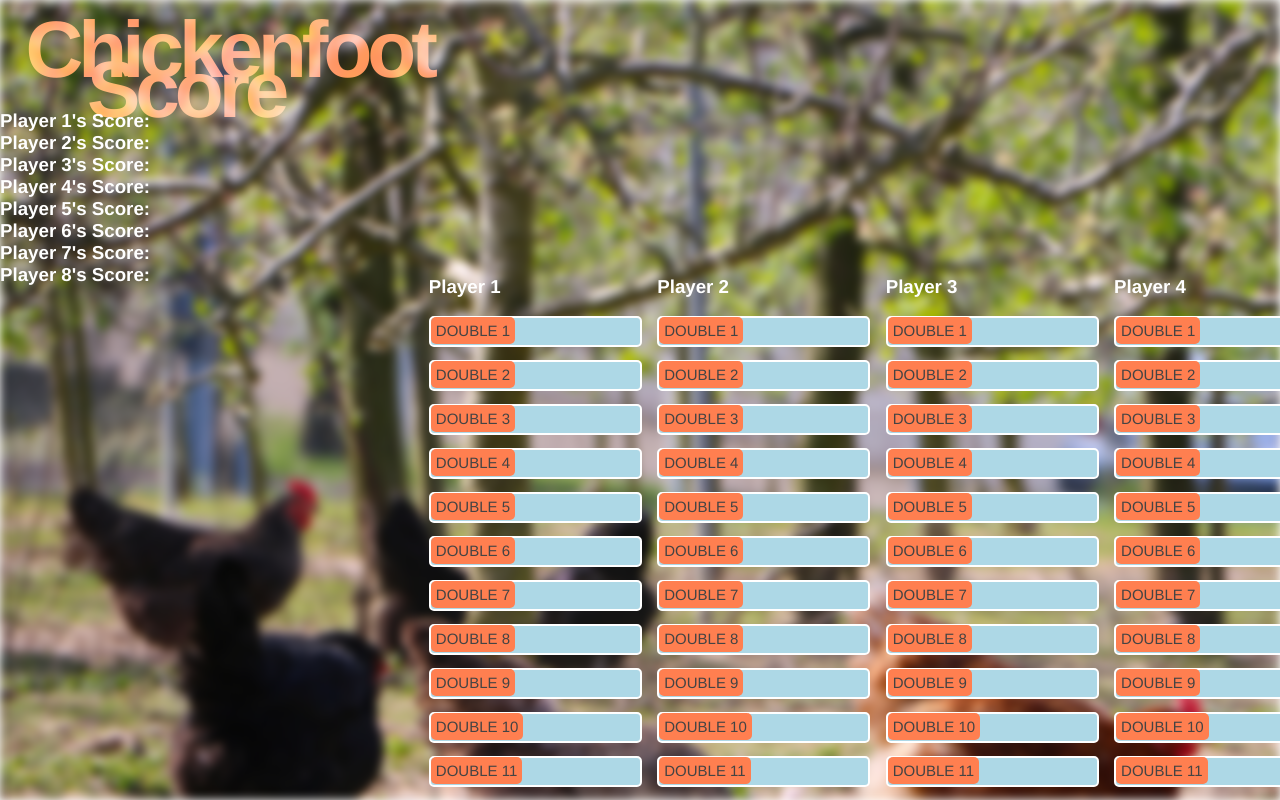
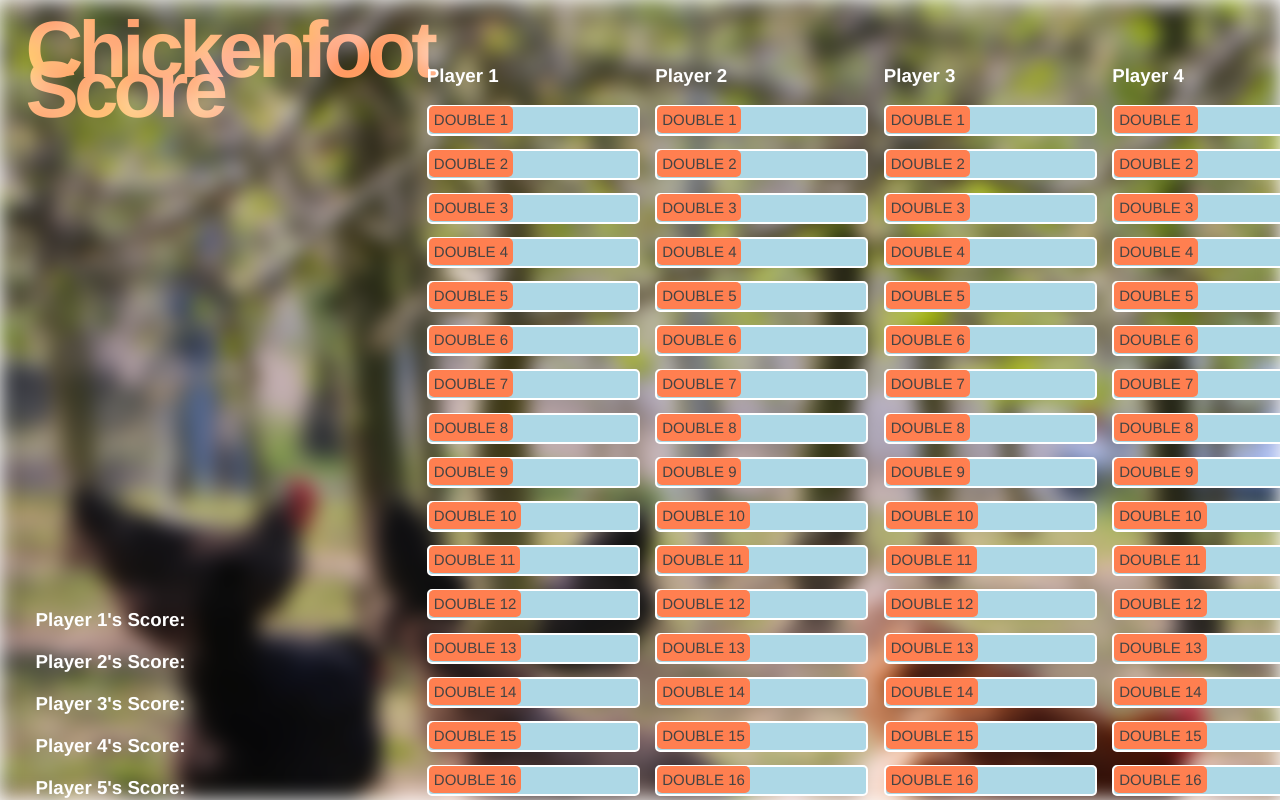
Before and after one commit to raveve/chickenfoot, a plain HTML site: page index.html in a window 1280 px wide. Drawn offline with Linux system fonts and the light colour scheme.

Commit message:
Updated styles

```diff
--- a/styles/sass/styles.scss
+++ b/styles/sass/styles.scss
@@ -14,8 +14,6 @@ body {
   left: 0;
   right: 0;
   z-index: 0;
-  margin-left: 6%;
-
   &:before {
     content: '';
     position: fixed;
@@ -26,28 +24,45 @@ body {
     background: url('media/chickens.jpg');
     width: 100%;
     height: 100%;
-    -webkit-filter: blur(5px);
-    -moz-filter: blur(5px);
-    -o-filter: blur(5px);
-    -ms-filter: blur(5px);
-    filter: blur(5px);
+    -webkit-filter: blur(10px);
+    -moz-filter: blur(10px);
+    -o-filter: blur(10px);
+    -ms-filter: blur(10px);
+    filter: blur(10px);
   }
 }
 
 header {
-  width: 50%;
-  margin-left: 25%;
+  margin-top: 30px;
   h1 {
-    font-size: 100px;
+    width: 25%;
+    margin-left: 2%;
+    font-size: 80px;
     color: #FF7F50;
     mix-blend-mode: screen;
     letter-spacing: -5px;
     line-height: 40px;
   }
 }
+
+aside {
+  width: 20%;
+  margin-left: 2%;
+  display: inline-block;
+  margin-bottom: 200px;
+  h3 {
+    padding: 10px;
+  }
+  h4 {
+    display: inline;
+  }
+}
+
 main {
   width: 70%;
-  margin-left: 15%;
+  margin-left: 7.5%;
+  margin-top: -70px;
+  display: inline-block;
   section {
     display: inline-block;
     width: 15%;
@@ -57,7 +72,6 @@ main {
       background: #FF7F50;
       color: #444444;
       font-size: 15px;
-      // padding: 1px 6px;
       padding: 5px;
       border-radius: 5px;
       z-index: 2;
@@ -74,8 +88,23 @@ main {
       font-size: 15px;
       padding: 5px;
       text-align: right;
+      margin-bottom: -5px;
       &:focus {
         border-color: #FF7F50;
+      }
+    }
+    button {
+      text-transform: uppercase;
+      padding: 10px;
+      color: #444444;
+      font-size: 15px;
+      background: #FF7F50;
+      border: 2px solid white;
+      border-radius: 5px;
+      margin-top: 15px;
+      &:hover {
+        cursor: pointer;
+        mix-blend-mode: screen;
       }
     }
   }
@@ -85,9 +114,11 @@ main {
   #player4 {
     margin-right: 0;
   }
+
+  #player5,
+  #player6,
+  #player7,
+  #player8 {
+    display: none;
+  }
 }
-
-header, footer {
-  text-align: center;
-  margin-top: 30px;
-}
```
Also changed, not shown: styles/styles.css.
